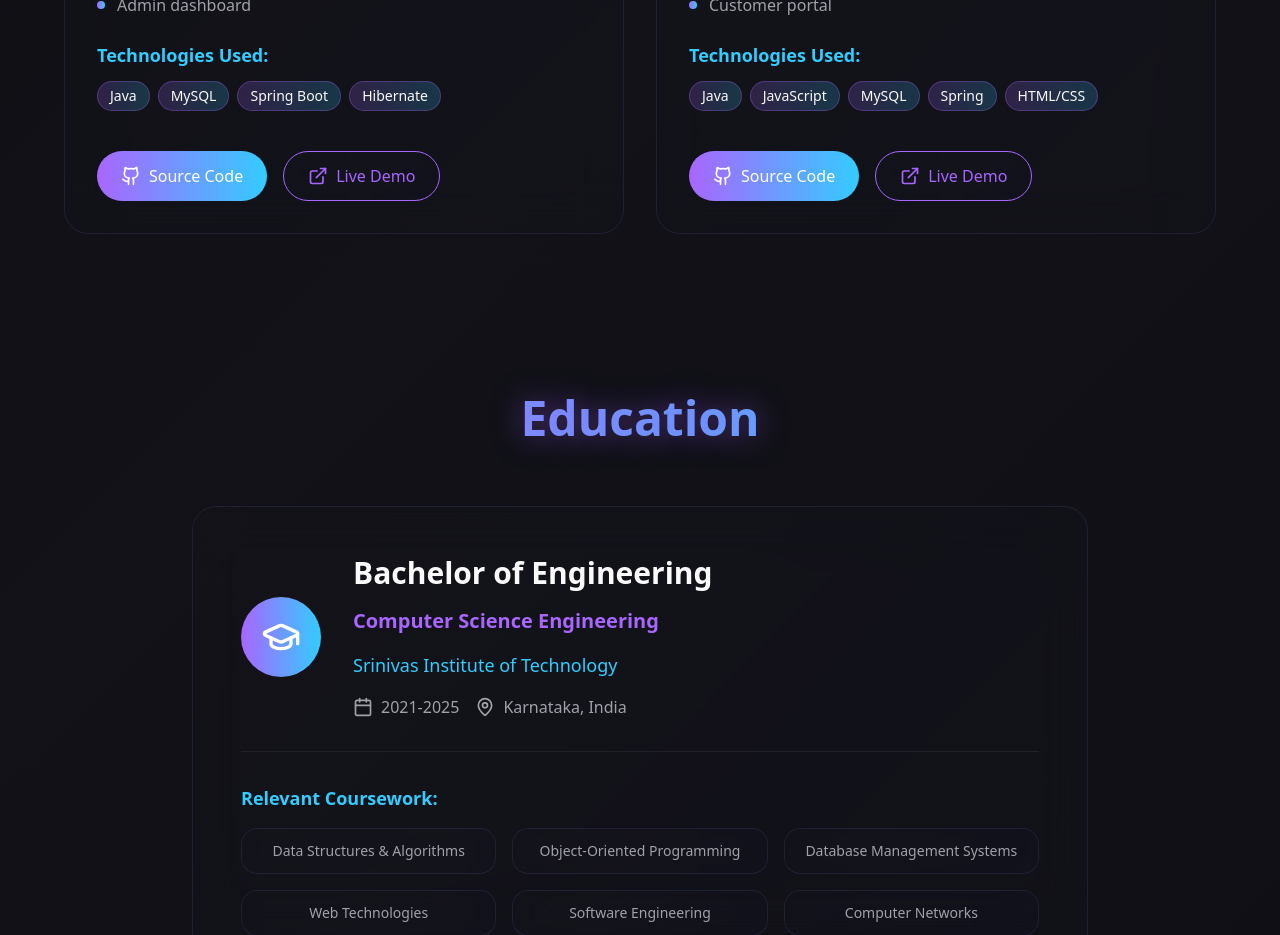
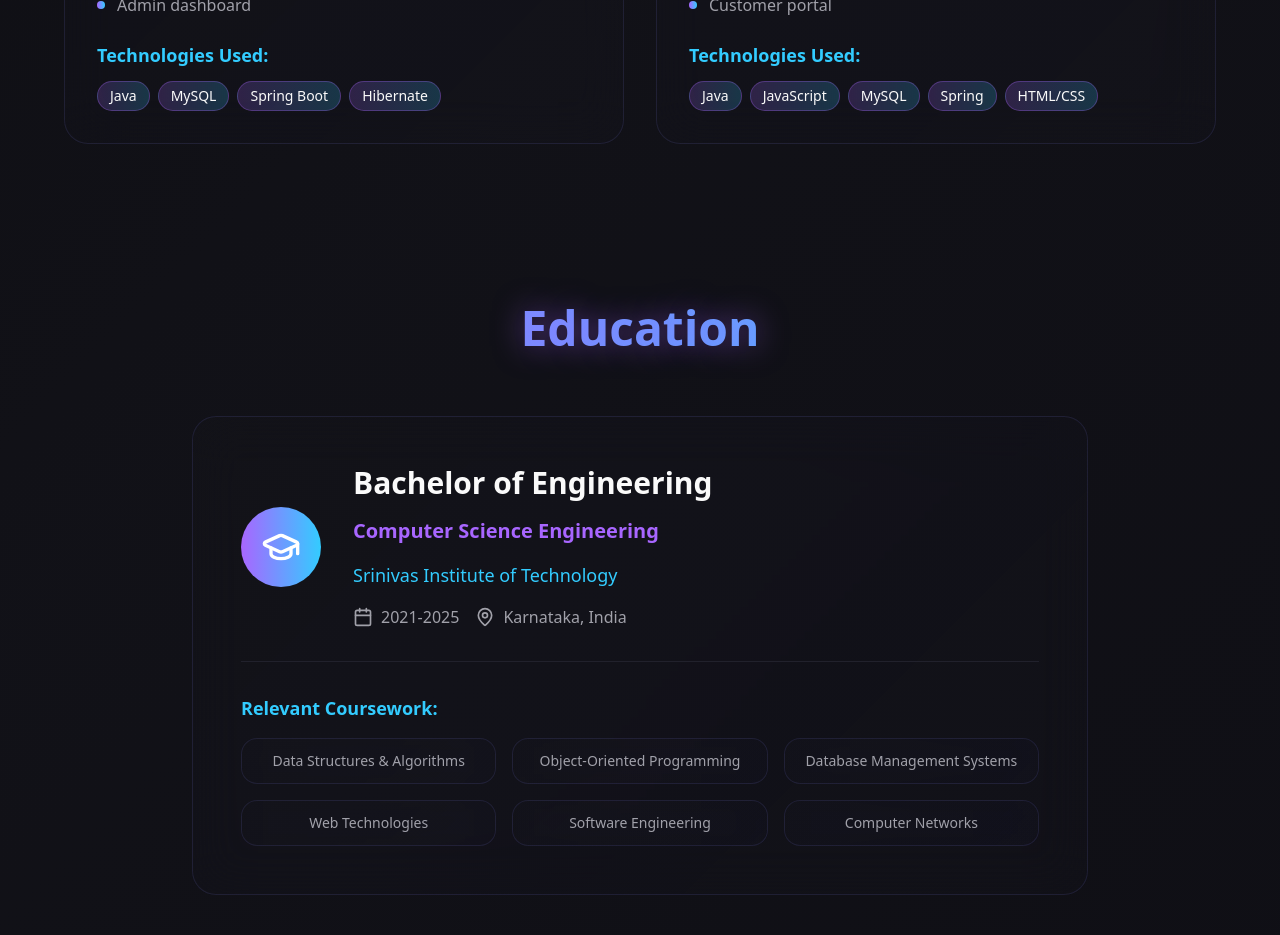
Before and after one commit to Sanjaykp7/SanjayKP-Portfolio, a React (Vite) app: page / in a window 1280 px wide. Shown: the part 3300-4235 px from the top of the page. Built offline with nearby package versions, Linux system fonts and the light colour scheme; the HTML template or start-up script is replaced by a standard one.

Commit message:
Remove buttons from Projects

```diff
--- a/src/components/Projects.tsx
+++ b/src/components/Projects.tsx
@@ -1,4 +1,4 @@
-import { ExternalLink, Github } from 'lucide-react';
+
 
 const Projects = () => {
   const projects = [
@@ -75,17 +75,6 @@ const Projects = () => {
                       ))}
                     </div>
                   </div>
-
-                  <div className="flex gap-4 pt-4">
-                    <button className="flex items-center gap-2 px-6 py-3 bg-gradient-to-r from-primary to-secondary text-white rounded-full hover:scale-105 transition-transform duration-300">
-                      <Github size={20} />
-                      Source Code
-                    </button>
-                    <button className="flex items-center gap-2 px-6 py-3 glass-card border border-primary text-primary rounded-full hover:bg-primary hover:text-white transition-all duration-300">
-                      <ExternalLink size={20} />
-                      Live Demo
-                    </button>
-                  </div>
                 </div>
               </div>
             ))}
```
